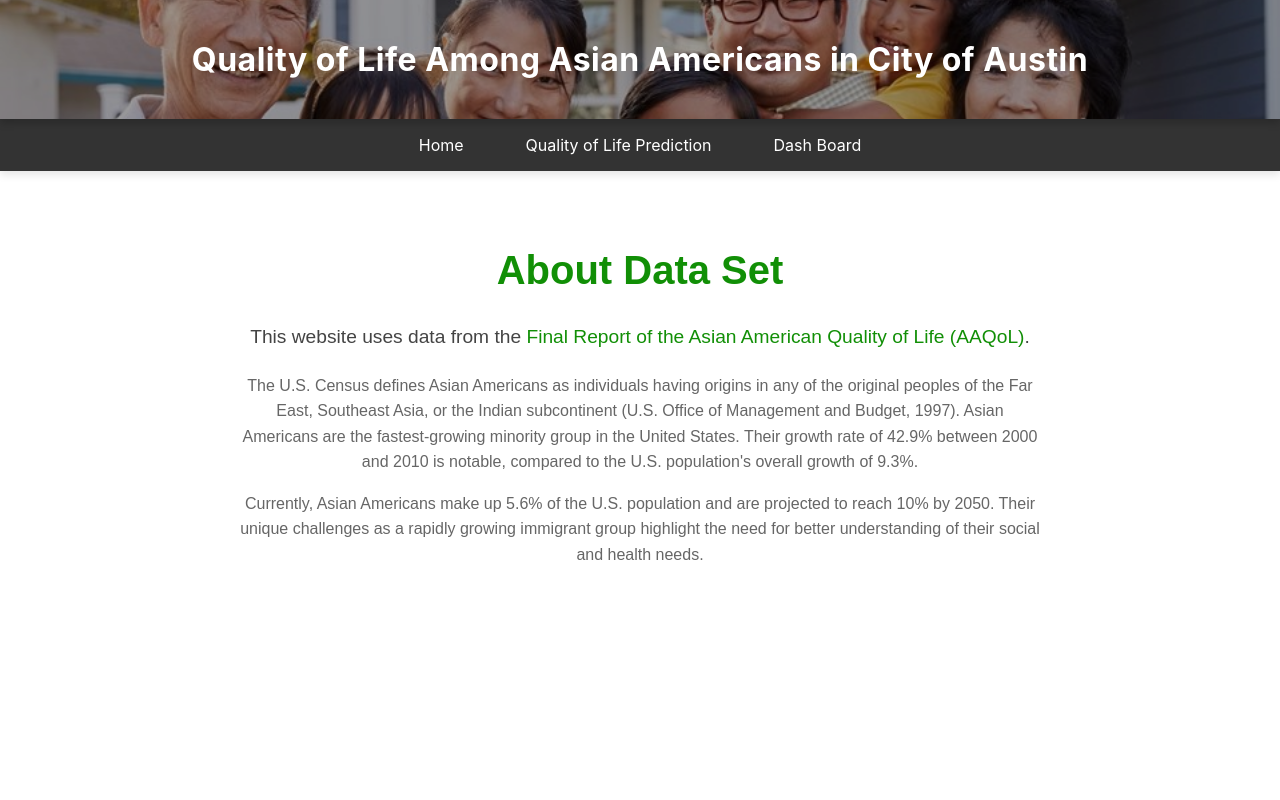
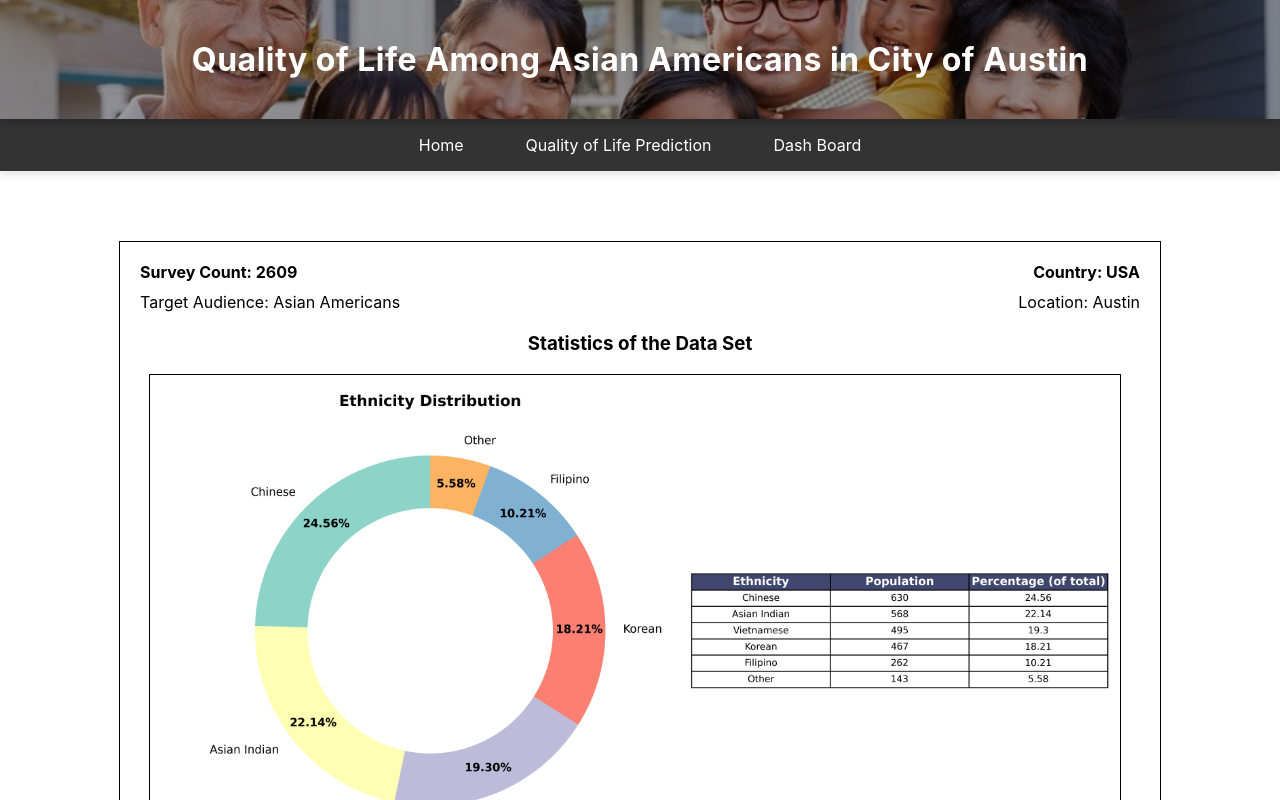
Before and after one commit to tharuka7/ForntEnd_QOL, a React (Create React App) app: page /about in a window 1280 px wide. Shown: the top 800 px of the page. Built offline with nearby package versions, Linux system fonts and the light colour scheme.

Commit message:
adding new

```diff
--- a/src/App.js
+++ b/src/App.js
@@ -2,9 +2,9 @@
 import React from 'react';
 import { BrowserRouter, Routes, Route } from 'react-router-dom';
 import Navbar from './components/Navbar';
-import LandingPage from './components/LandingPage';
+import Dashboard from './components/Dashboard';
 import PredictionForm from './components/PredictionForm';
-import AboutUs from './components/AboutUs';
+import Home from './components/Home';
 import './App.css';
 
 function App() {
@@ -16,11 +16,11 @@ function App() {
         <div>
           <Routes>
             {/* Home page */}
-            <Route path="/" element={<LandingPage />} />
+            <Route path="/" element={<Home />} />
             {/* Quality of Life Prediction page */}
             <Route path="/prediction" element={<PredictionForm />} />
             {/* About Us page */}
-            <Route path="/about" element={<AboutUs />} />
+            <Route path="/about" element={<Dashboard />} />
           </Routes>
         </div>
       </div>
--- /dev/null
+++ b/src/components/Dashboard.js
@@ -0,0 +1,156 @@
+// src/LandingPage.js
+import React from 'react';
+// import { useNavigate } from 'react-router-dom';
+import '../App.css';
+import png1 from '../assest/a.png';
+import png2 from '../assest/b.png';
+import jpg1 from '../assest/c.jpg';
+import jpg2 from '../assest/d.jpg';
+import jpg3 from '../assest/e.jpg';
+import jpg4 from '../assest/f.jpg';
+import jpg5 from '../assest/g.jpg';
+
+function Dashboard() {
+//   const navigate = useNavigate();
+
+//   const handleButtonClick = () => {
+//     navigate('/prediction');
+//   };
+
+  return (
+
+
+    <div className="landing-page">
+
+        <div style={{ border: '1px solid black', padding: '20px', width: '1000px', margin: 'auto', textAlign: 'center', marginTop: '20px' }}>
+    <div style={{ display: 'flex', justifyContent: 'space-between', fontWeight: 'bold', marginBottom: '10px' }}>
+        <div>Survey Count: 2609</div>
+        <div>Country: USA</div>
+    </div>
+    <div style={{ display: 'flex', justifyContent: 'space-between', marginBottom: '20px' }}>
+        <div>Target Audience: Asian Americans</div>
+        <div>Location: Austin</div>
+    </div>
+    <h3>Statistics of the Data Set</h3>
+
+    <div style={{ display: 'flex', justifyContent: 'space-around', width: '1000px' }}>
+        <div style={{ border: '1px solid black', padding: '10px', marginRight: '10px' }}>
+            <img width={950} src={png1} alt="placeholder" />
+
+        </div>
+
+    </div>
+</div>
+
+
+<div style={{ border: '1px solid black', padding: '20px', width: '1000px', margin: 'auto', textAlign: 'center' ,marginTop:'20px'}}>
+            <div style={{ display: 'flex', justifyContent: 'space-between', fontWeight: 'bold', marginBottom: '10px' }}>
+                <div></div>
+
+            </div>
+            <div style={{ display: 'flex', justifyContent: 'space-between', marginBottom: '20px' }}>
+
+            </div>
+            <div style={{ marginBottom: '10px', width: '1000px' }}>
+                <img width={1000} src= {png1}  alt="placeholder" />
+            </div>
+        </div>
+
+
+
+
+        <div style={{ border: '1px solid black', padding: '20px', width: '1000px', margin: 'auto', textAlign: 'center' ,marginTop:'20px'}}>
+            <div style={{ display: 'flex', justifyContent: 'space-between', fontWeight: 'bold', marginBottom: '10px' }}>
+                <div></div>
+
+            </div>
+            <div style={{ display: 'flex', justifyContent: 'space-between', marginBottom: '20px' }}>
+
+            </div>
+            <div style={{ marginBottom: '10px', width: '1000px' }}>
+                <img width={1000} src= {png2}  alt="placeholder" />
+            </div>
+        </div>
+
+
+        <div style={{ border: '1px solid black', padding: '20px', width: '1000px', margin: 'auto', textAlign: 'center' ,marginTop:'20px'}}>
+            <div style={{ display: 'flex', justifyContent: 'space-between', fontWeight: 'bold', marginBottom: '10px' }}>
+                <div></div>
+
+            </div>
+            <div style={{ display: 'flex', justifyContent: 'space-between', marginBottom: '20px' }}>
+
+            </div>
+            <div style={{ marginBottom: '10px', width: '1000px' }}>
+                <img width={1000} src= {jpg1}  alt="placeholder" />
+            </div>
+        </div>
+
+        <div style={{ border: '1px solid black', padding: '20px', width: '1000px', margin: 'auto', textAlign: 'center' ,marginTop:'20px'}}>
+            <div style={{ display: 'flex', justifyContent: 'space-between', fontWeight: 'bold', marginBottom: '10px' }}>
+                <div></div>
+
+            </div>
+            <div style={{ display: 'flex', justifyContent: 'space-between', marginBottom: '20px' }}>
+
+            </div>
+            <div style={{ marginBottom: '10px', width: '1000px' }}>
+                <img width={1000} src= {jpg2}  alt="placeholder" />
+            </div>
+        </div>
+
+
+        <div style={{ border: '1px solid black', padding: '20px', width: '1000px', margin: 'auto', textAlign: 'center' ,marginTop:'20px'}}>
+            <div style={{ display: 'flex', justifyContent: 'space-between', fontWeight: 'bold', marginBottom: '10px' }}>
+                <div></div>
+
+            </div>
+            <div style={{ display: 'flex', justifyContent: 'space-between', marginBottom: '20px' }}>
+
+            </div>
+            <div style={{ marginBottom: '10px', width: '1000px' }}>
+                <img width={1000} src= {jpg3}  alt="placeholder" />
+            </div>
+        </div>
+
+
+
+        <div style={{ border: '1px solid black', padding: '20px', width: '1000px', margin: 'auto', textAlign: 'center' ,marginTop:'20px'}}>
+            <div style={{ display: 'flex', justifyContent: 'space-between', fontWeight: 'bold', marginBottom: '10px' }}>
+                <div></div>
+
+            </div>
+            <div style={{ display: 'flex', justifyContent: 'space-between', marginBottom: '20px' }}>
+
+            </div>
+            <div style={{ marginBottom: '10px', width: '1000px' }}>
+                <img width={1000} src= {jpg4}  alt="placeholder" />
+            </div>
+        </div>
+
+
+
+
+        <div style={{ border: '1px solid black', padding: '20px', width: '1000px', margin: 'auto', textAlign: 'center' ,marginTop:'20px'}}>
+            <div style={{ display: 'flex', justifyContent: 'space-between', fontWeight: 'bold', marginBottom: '10px' }}>
+                <div></div>
+
+            </div>
+            <div style={{ display: 'flex', justifyContent: 'space-between', marginBottom: '20px' }}>
+
+            </div>
+            <div style={{ marginBottom: '10px', width: '1000px' }}>
+                <img width={1000} src= {jpg5}  alt="placeholder" />
+            </div>
+        </div>
+
+
+
+
+
+
+    </div>
+  );
+}
+
+export default Dashboard;
--- a/src/components/AboutUs.js
+++ b/src/components/Home.js
@@ -1,7 +1,7 @@
 // src/components/AboutUs.js
 import React from 'react';
 
-const AboutUs = () => {
+const Home = () => {
   return (
     <div
       style={{
@@ -14,7 +14,7 @@ const AboutUs = () => {
         color: '#333',
       }}
     >
-      <h1 style={{ fontSize: '2.5rem', marginBottom: '20px', color: '#118f06' }}>About Data Set</h1>
+      <h1 style={{ fontSize: '2.5rem', marginBottom: '20px', color: '#118f06' }}>Welcome!</h1>
       <p style={{ fontSize: '1.2rem', marginBottom: '20px' }}>
         This website uses data from the <a href="https://catalog.data.gov/dataset/final-report-of-the-asian-american-quality-of-life-aaqol" target="_blank" rel="noopener noreferrer" style={{ color: '#118f06', textDecoration: 'none' }}>
         Final Report of the Asian American Quality of Life (AAQoL)</a>.
@@ -30,4 +30,4 @@ const AboutUs = () => {
   );
 };
 
-export default AboutUs;
+export default Home;
--- a/src/components/Navbar.js
+++ b/src/components/Navbar.js
@@ -11,13 +11,13 @@ const Navbar = () => {
       <nav className="navbar-container">
         <ul className="navbar-list">
           <li className="navbar-item">
-            <Link to="/about" className="navbar-link">Home</Link>
+            <Link to="/" className="navbar-link">Home</Link>
           </li>
           <li className="navbar-item">
             <Link to="/prediction" className="navbar-link">Quality of Life Prediction</Link>
           </li>
           <li className="navbar-item">
-            <Link to="/" className="navbar-link">Dash Board</Link>
+            <Link to="/about" className="navbar-link">Dash Board</Link>
           </li>
         </ul>
       </nav>
```
Also changed, not shown: src/components/LandingPage.js (added).
